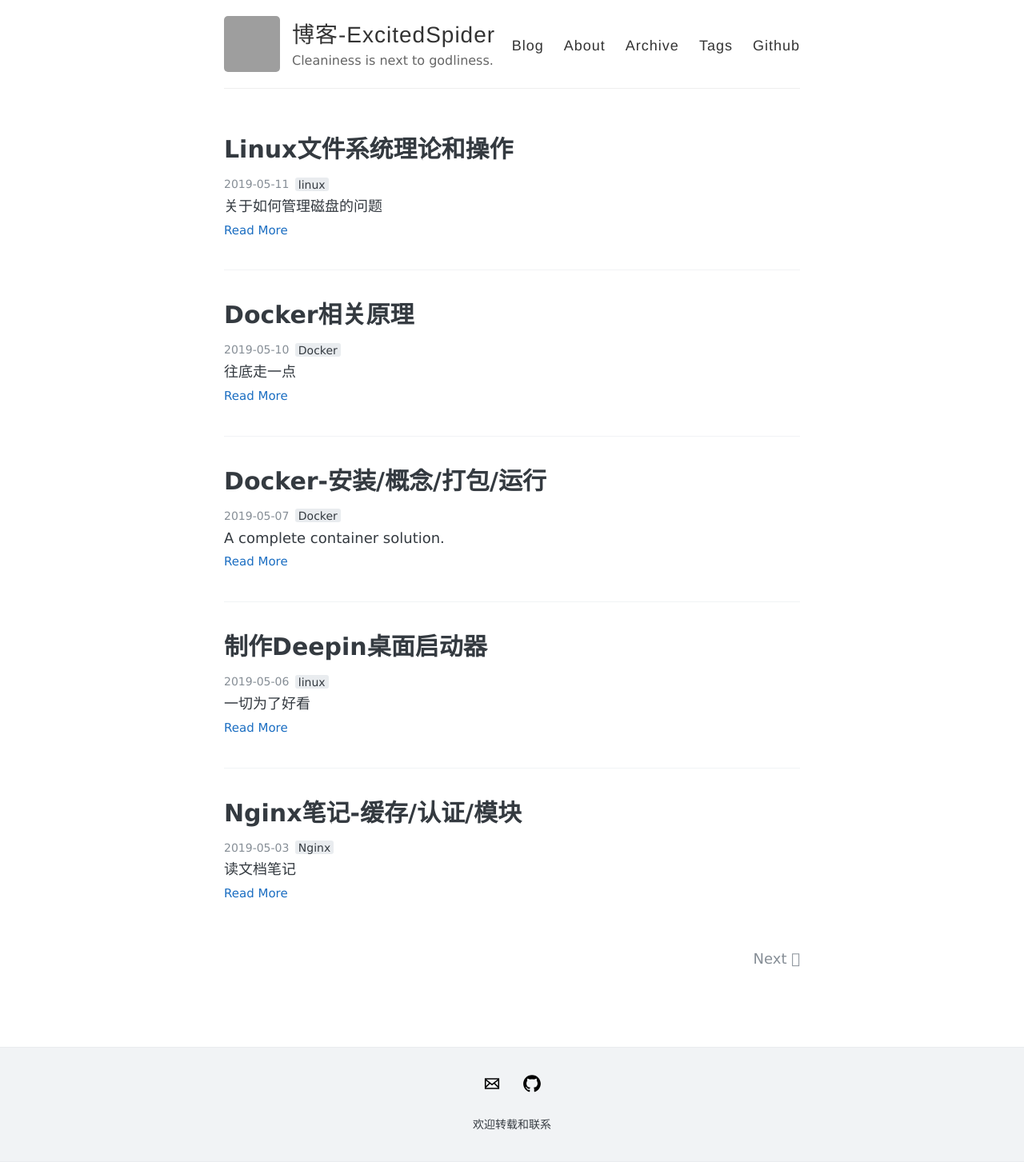
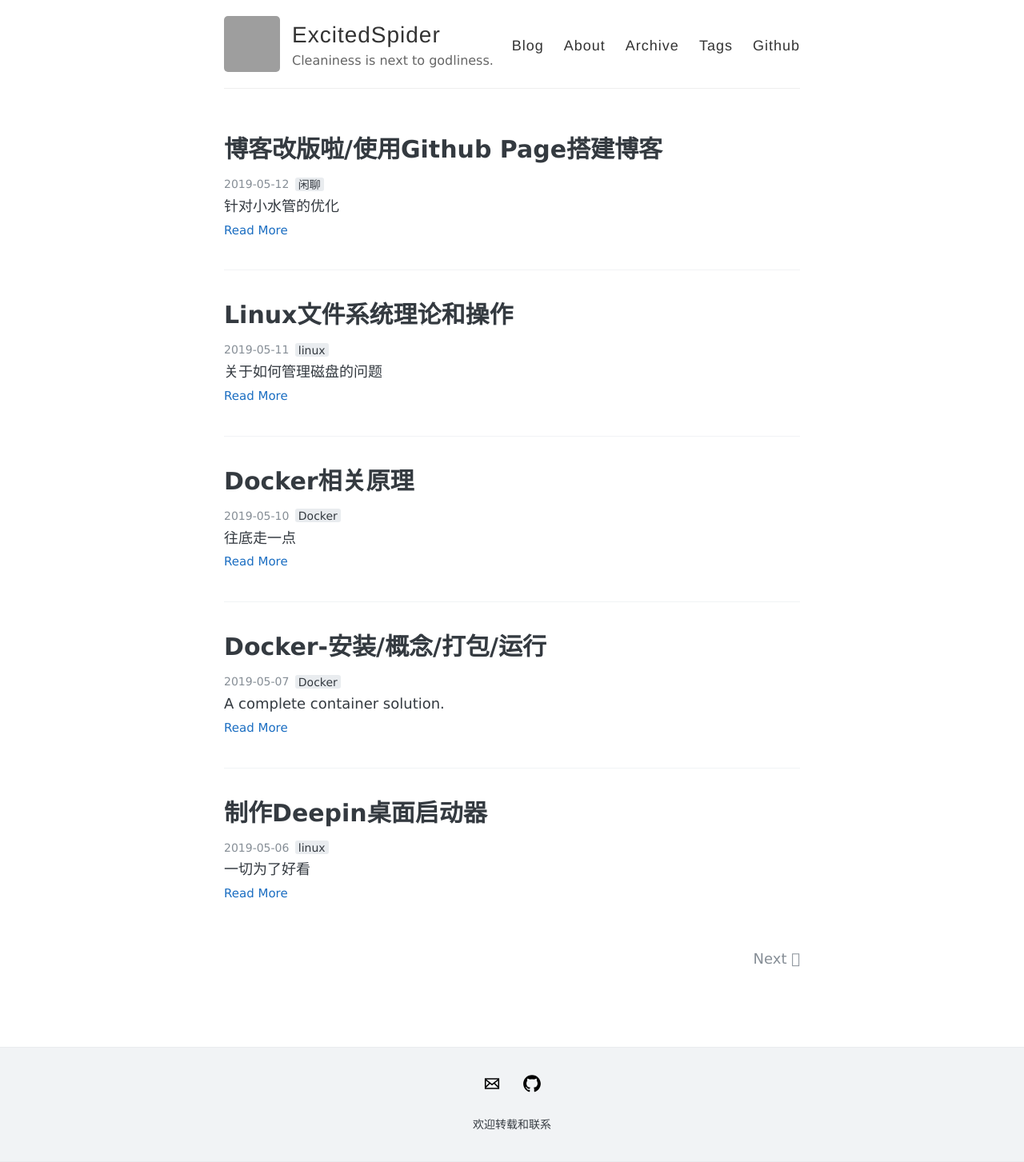
Before and after one commit to ExcitedSpider/archive.excitedspider.github.io, a Jekyll site: the page built from index.html, in a window 1280 px wide. Shown: the whole page at 80% size. Built offline with Jekyll 4.4.1, drawn with Linux system fonts in a browser that asks for light colours; the list of posts is cut into pages by our own code; some of the changed lines change nothing that is shown; grey boxes are pictures that could not be loaded.

Commit message:
2019/5/12 17:55 by

````diff
--- a/_config.yml
+++ b/_config.yml
@@ -3,7 +3,7 @@
 #
 
 # Name of your site (displayed in the header)
-name: 博客-ExcitedSpider
+name: ExcitedSpider
 
 # Short bio or description (displayed in the header)
 description: Cleaniness is next to godliness.
--- /dev/null
+++ b/_posts/2019-5-12-博客改版啦.md
@@ -0,0 +1,60 @@
+---
+layout: post
+title: "博客改版啦/使用Github Page搭建博客"
+date: 2019-5-12
+excerpt: "针对小水管的优化"
+tags: [闲聊]
+comments: false
+---
+
+# 博客改版啦
+
+以前博客的主题非常的华丽，图片、字体、外部样式啥都有，但最后效果不太好。
+
+因为我的博客是搭建在Github Page上，虽然是免费的服务器，但Github Page给的流量带宽非常少，而且没有国内CDN，造成在国内访问就20~30KB/s这样一个带宽。所以将博客改版了，减少了非常多的图片和字体，实测即使是在国内不用VPN的访问，也能在5秒内完成首屏加载。
+
+非常的开心，嘻嘻。
+
+# 使用Github Page搭建博客
+
+我Github Page搭建博客的框架依然是Jekyll。虽然Jekyll是一个使用Ruby写的框架，但要学会使用并不需要真的会Ruby语言。
+
+搭建一个Github Page博客步骤如下：
+
+- 在本机上装好Ruby环境
+
+  ```shell
+  $ sudo apt-get install ruby-full
+  ```
+
+- 在本机上装好Jekyll和Sass环境，推荐使用一个打包好的Gem包`github-pages`
+
+  ```shell
+  $ sudo gem install github-pages
+  ```
+
+- 选择一个模板：<http://jekyllthemes.org/>
+
+- 将模板download或者clone下来
+
+- 在本机上run起来
+
+  ```shell
+  $ sudo jekyll serve
+  ```
+
+- 可以进行一些定制化，Jekyll的主要配置文件为`/_config.yml`，同时，Jekyll也是使用markdown/html修改的，具体可以到下载的主题的readme中去看怎么改。
+
+- 在Github上创建一个库，名称为`<username>.github.io`，其中`<username>`为个人的github账号。按照这个模式取得名字，Github就知道这个项目是要创建github page，就会创建一个部署环境。
+
+- push上去就完事了，只要在本机上能够运行，在Github Page上也能运行。
+
+- 创建博文主要是靠写markdown到`_post`文件夹中，jekyll会自动把markdown编译为html展示到界面上。
+
+
+
+参考：
+
+- 如何安装Ruby：<http://www.ruby-lang.org/zh_cn/documentation/installation/>
+- 如何使用Jekll：https://www.jekyll.com.cn/
+- 如何使用Git：<https://git-scm.com/doc>
````
Also changed, not shown: assets/img/mdimg/2019-5-12-博客改版啦/1557653521371.png (added).
